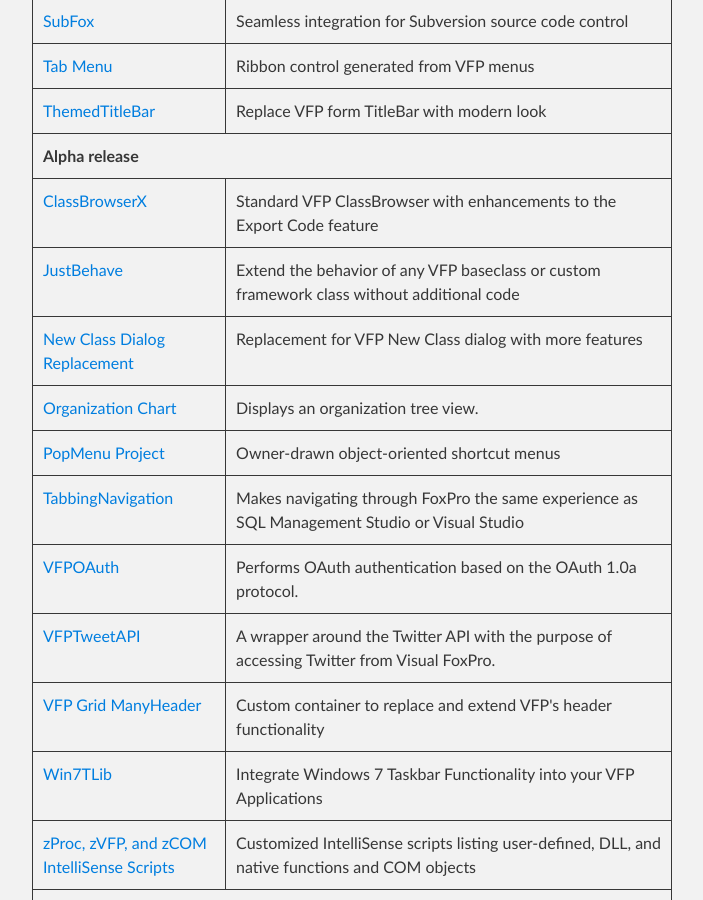
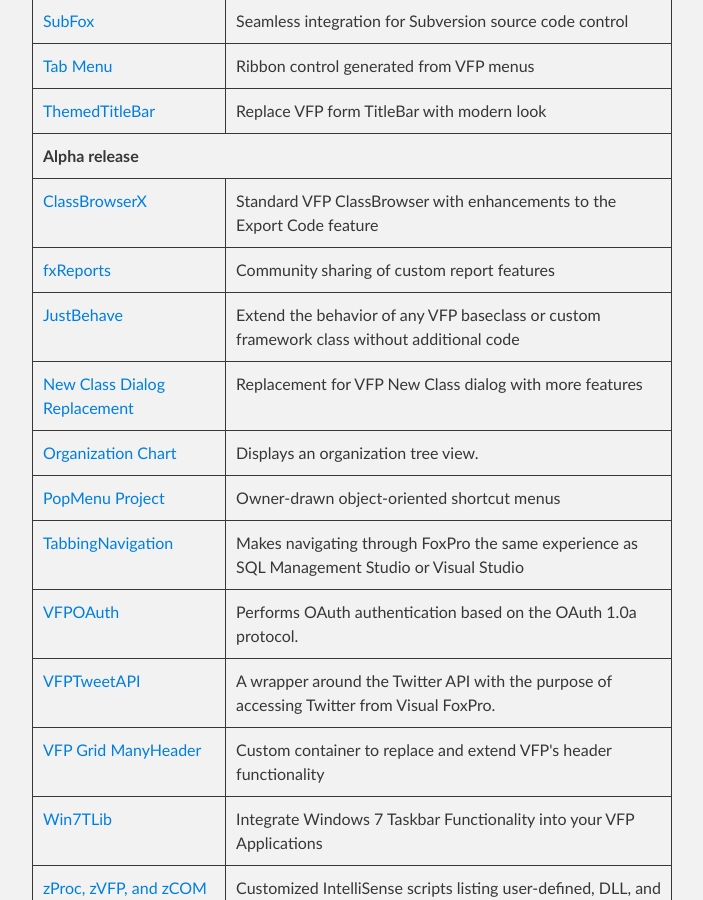
Before and after one commit to VFPX/VFPX.github.io, a Jekyll site: the page built from projects.md, in a window 1280 px wide and 900 px high, scrolled down 6840 px. Shown: the whole window, without its empty margins (288-991 px from the left). Built offline with Jekyll 4.4.1, drawn with Linux system fonts in a browser that asks for light colours; our own code applies the rules of GitHub Pages for plain Markdown files.

Commit message:
Added fxReports project

```diff
--- a/_data/projects.json
+++ b/_data/projects.json
@@ -630,6 +630,12 @@
     "state": "Alpha release"
   },
   {
+    "project": "fxReports",
+    "url": "https://github.com/VFPX/fxReports",
+    "description": "Community sharing of custom report features",
+    "state": "Alpha release"
+  },
+  {
     "project": "JustBehave",
     "url": "https://github.com/VFPX/JustBehave",
     "description": "Extend the behavior of any VFP baseclass or custom framework class without additional code",
```
Also changed, not shown: _posts/2019-06-19-fxReports.markdown (added, +8 -0 lines).
